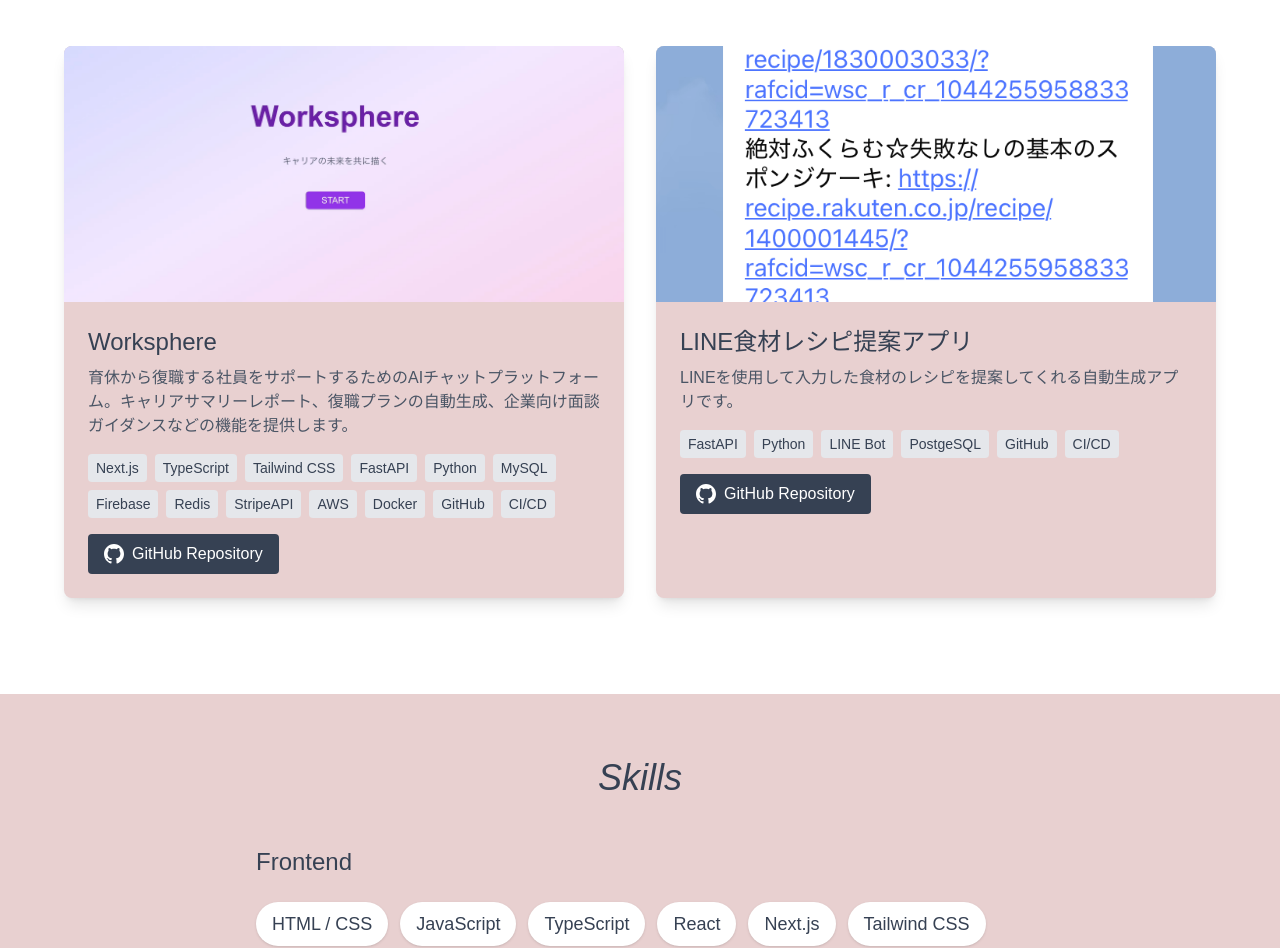
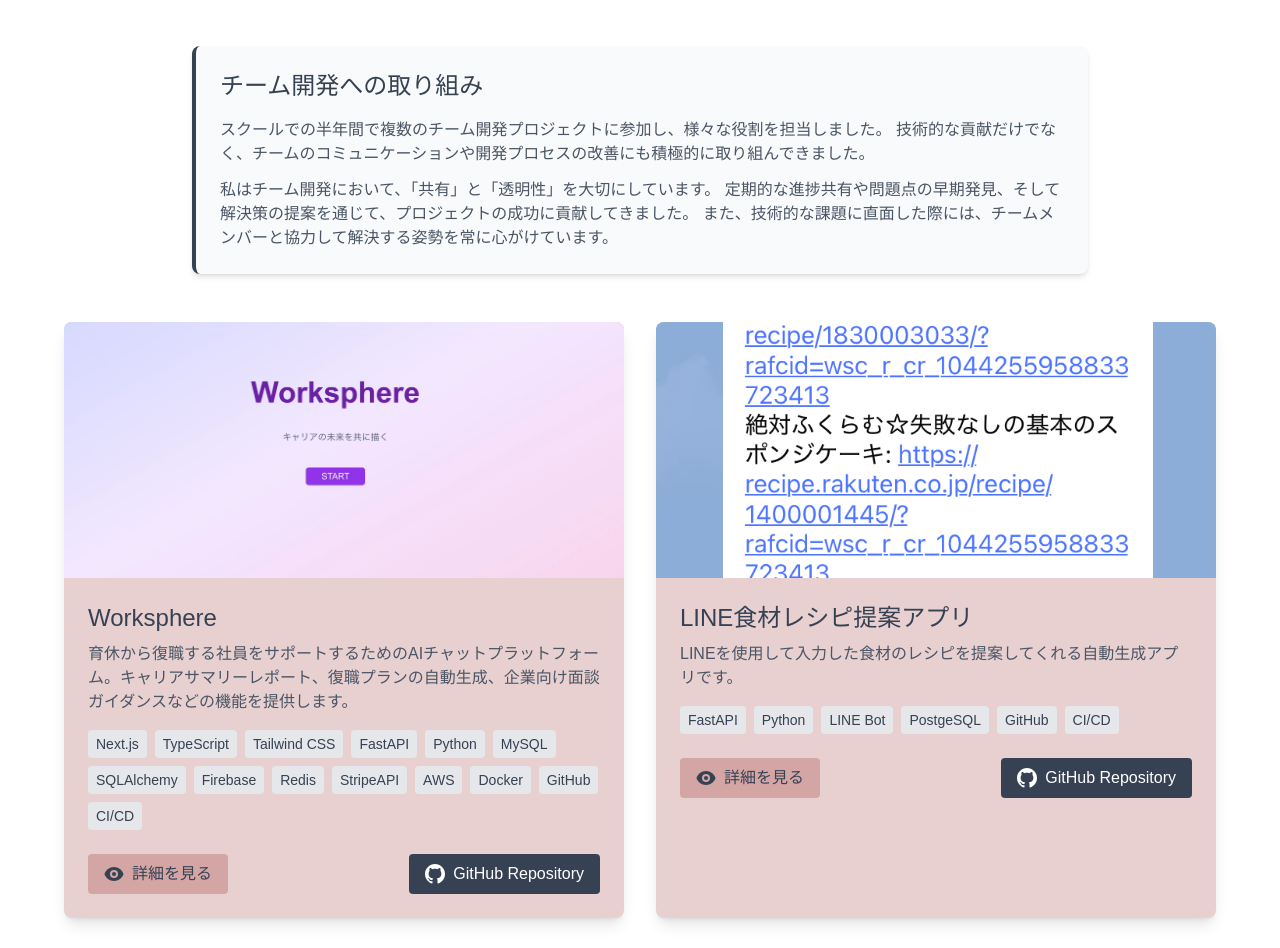
Before and after one commit to ShiroILuca/My-Portfolio, a Next.js app in the folder frontend/: page / in a window 1280 px wide. Shown: the part 1706-2654 px from the top of the page. Built offline with nearby package versions, Linux system fonts and the light colour scheme.

Commit message:
チーム開発の取り組みについて追加

```diff
--- a/frontend/app/components/Projects.tsx
+++ b/frontend/app/components/Projects.tsx
@@ -11,6 +11,22 @@
       <h2 className="text-4xl font-light italic text-gray-700 mb-12 text-center">
         Projects
       </h2>
+      <div className="max-w-4xl mx-auto mb-12 bg-gray-50 p-6 rounded-lg border-l-4 border-gray-700 shadow-md">
+        <h3 className="text-2xl font-light text-gray-700 mb-4">
+          チーム開発への取り組み
+        </h3>
+        <p className="text-gray-600 mb-3">
+          スクールでの半年間で複数のチーム開発プロジェクトに参加し、様々な役割を担当しました。
+          技術的な貢献だけでなく、チームのコミュニケーションや開発プロセスの改善にも積極的に取り組んできました。
+        </p>
+        <p className="text-gray-600">
+          私はチーム開発において、
+          <span className="font-medium">「共有」と「透明性」</span>
+          を大切にしています。
+          定期的な進捗共有や問題点の早期発見、そして解決策の提案を通じて、プロジェクトの成功に貢献してきました。
+          また、技術的な課題に直面した際には、チームメンバーと協力して解決する姿勢を常に心がけています。
+        </p>
+      </div>
 
       <div className="grid grid-cols-1 md:grid-cols-2 gap-8">
         {/* Project Card 1 */}
@@ -31,6 +47,7 @@
             <p className="text-gray-600 mb-4">
               育休から復職する社員をサポートするためのAIチャットプラットフォーム。キャリアサマリーレポート、復職プランの自動生成、企業向け面談ガイダンスなどの機能を提供します。
             </p>
+
             <div className="flex flex-wrap gap-2">
               <span className="px-2 py-1 bg-gray-200 text-gray-700 rounded text-sm">
                 Next.js
@@ -49,6 +66,9 @@
               </span>
               <span className="px-2 py-1 bg-gray-200 text-gray-700 rounded text-sm">
                 MySQL
+              </span>
+              <span className="px-2 py-1 bg-gray-200 text-gray-700 rounded text-sm">
+                SQLAlchemy
               </span>
               <span className="px-2 py-1 bg-gray-200 text-gray-700 rounded text-sm">
                 Firebase
@@ -72,6 +92,27 @@
                 CI/CD
               </span>
             </div>
+
+            <div className="flex flex-wrap justify-between items-center gap-3 mt-6">
+              <Link
+                href="/projects/workshere"
+                className="inline-flex items-center px-4 py-2 bg-[#d4a5a5] text-gray-700 rounded hover:bg-[#c99a9a] transition"
+              >
+                <svg
+                  xmlns="http://www.w3.org/2000/svg"
+                  className="h-5 w-5 mr-2"
+                  viewBox="0 0 20 20"
+                  fill="currentColor"
+                >
+                  <path d="M10 12a2 2 0 100-4 2 2 0 000 4z" />
+                  <path
+                    fillRule="evenodd"
+                    d="M.458 10C1.732 5.943 5.522 3 10 3s8.268 2.943 9.542 7c-1.274 4.057-5.064 7-9.542 7S1.732 14.057.458 10zM14 10a4 4 0 11-8 0 4 4 0 018 0z"
+                    clipRule="evenodd"
+                  />
+                </svg>
+                詳細を見る
+              </Link>
               {/* GitHub Link Button */}
               <div className="flex justify-end mt-4"></div>
               <Link
@@ -90,6 +131,7 @@
                 </svg>
                 GitHub Repository
               </Link>
+            </div>
           </div>
         </div>
 
@@ -111,6 +153,7 @@
             <p className="text-gray-600 mb-4">
               LINEを使用して入力した食材のレシピを提案してくれる自動生成アプリです。
             </p>
+
             <div className="flex flex-wrap gap-2">
               <span className="px-2 py-1 bg-gray-200 text-gray-700 rounded text-sm">
                 FastAPI
@@ -131,6 +174,28 @@
                 CI/CD
               </span>
             </div>
+
+            <div className="flex flex-wrap justify-between items-center gap-3 mt-6">
+              <Link
+                href="/projects/line-recipe"
+                className="inline-flex items-center px-4 py-2 bg-[#d4a5a5] text-gray-700 rounded hover:bg-[#c99a9a] transition"
+              >
+                <svg
+                  xmlns="http://www.w3.org/2000/svg"
+                  className="h-5 w-5 mr-2"
+                  viewBox="0 0 20 20"
+                  fill="currentColor"
+                >
+                  <path d="M10 12a2 2 0 100-4 2 2 0 000 4z" />
+                  <path
+                    fillRule="evenodd"
+                    d="M.458 10C1.732 5.943 5.522 3 10 3s8.268 2.943 9.542 7c-1.274 4.057-5.064 7-9.542 7S1.732 14.057.458 10zM14 10a4 4 0 11-8 0 4 4 0 018 0z"
+                    clipRule="evenodd"
+                  />
+                </svg>
+                詳細を見る
+              </Link>
+
               <div className="flex justify-end mt-4"></div>
               <Link
                 href="https://github.com/ms-engineer-bc24-09/teamA-section8"
@@ -151,6 +216,7 @@
             </div>
           </div>
         </div>
+      </div>
     </section>
   );
 };
```
Lines whose indentation alone changed are shown as unchanged.
